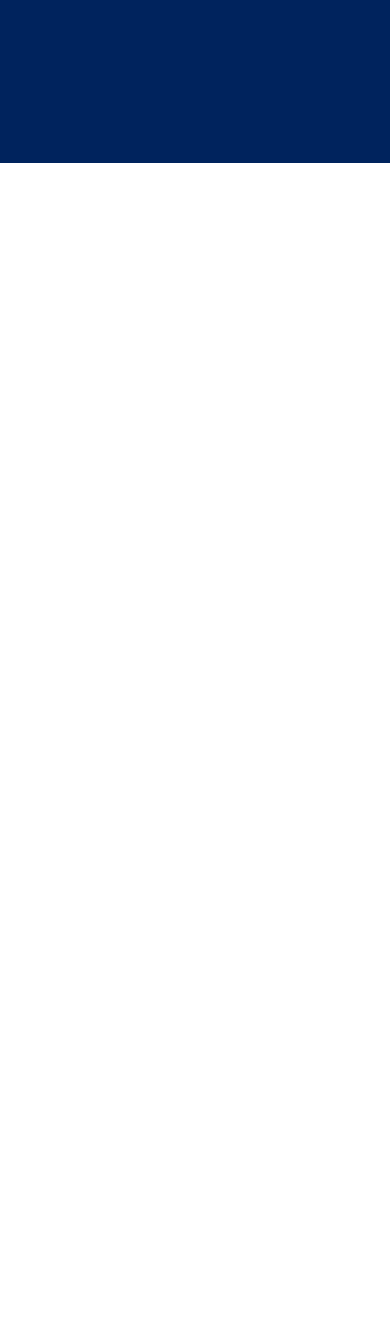
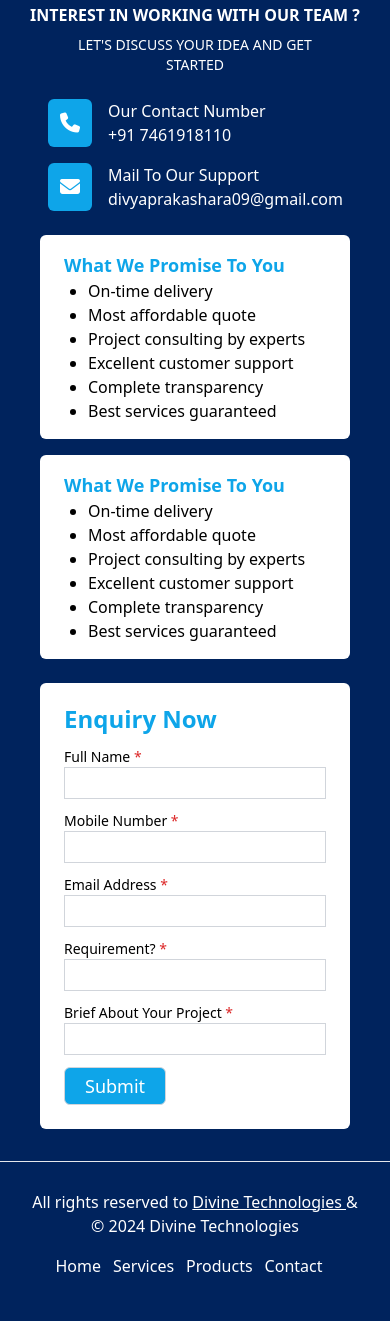
Before and after one commit to divyaprakash001/Divine_Technologies.github.io, a plain HTML site: page index.html in a window 390 px wide. Shown: the part 9121-10442 px from the top of the page. Before the commit the page ends 9284 px from the top, so only its background shows below. Drawn offline with nearby package versions, Linux system fonts and the light colour scheme.

Commit message:
creating footer section with responsiveness

```diff
--- a/index.html
+++ b/index.html
@@ -468,15 +468,116 @@
   </section>
 
 
-  <footer class="w-[full] bg-footer max-h-[500px] h-[200px]">
-    <h1 class="text-2xl text-center text-white">Yet to complete</h1>
-    <!-- <div class="w-[100%] bg-black h-[100%] absolute left-0 top-0 opacity-60 z-0"></div> -->
-    <!-- <div class="flex justify-between lg:flex-row md:flex-row sm:flex-col xs:flex-col py-10 px-20">
-      <div>1</div>
-      <div>2</div>
-      <div>3</div>
-      <div>4</div>
-    </div> -->
+  <footer class="w-[full] bg-footer h-auto pt-10 pb-10">
+    <div class="max-w-[1320px] px-6 pb-8 md:px-0 flex flex-col md:flex-row justify-between gap-6 mx-auto">
+      <div class="basis-[70%]">
+        <h2 class="text-md font-bold text-center md:text-3xl md:text-left text-white">INTEREST IN WORKING WITH OUR TEAM
+          ?</h2>
+        <p class="text-sm w-[70%] md:text-lg md:text-left mx-auto md:mx-0 mt-2 text-white text-center">LET'S DISCUSS
+          YOUR IDEA
+          AND GET
+          STARTED</p>
+
+        <div class="ml-6 mt-6 flex flex-col gap-4 ">
+          <div class="flex gap-4">
+            <div class="p-3 rounded-md bg-sky-500"><i class="fa-solid fa-phone fa-lg text-white"></i></div>
+            <div class="text-white">
+              <h3>Our Contact Number</h3>
+              <p>+91 7461918110</p>
+            </div>
+          </div>
+          <div class="flex gap-4">
+            <div class="p-3 rounded-md bg-sky-500"><i class="fa-solid fa-envelope fa-lg text-white"></i></div>
+            <div class="text-white">
+              <h3>Mail To Our Support</h3>
+              <a href="mailto: divyaprakashara09@gmail.com">divyaprakashara09@gmail.com</a>
+            </div>
+          </div>
+        </div>
+
+        <div class="flex flex-col gap-4 md:flex-row px-4 md:px-0 mt-6">
+          <div class="basis-[50%] bg-white px-6 py-4 rounded-md">
+            <h3 class="text-sky-500 text-lg  md:text-xl font-bold">What We Promise To You</h3>
+            <ul class="list-disc pl-6">
+              <li class="font-medium">On-time delivery</li>
+              <li class="font-medium">Most affordable quote</li>
+              <li class="font-medium">Project consulting by experts</li>
+              <li class="font-medium">Excellent customer support</li>
+              <li class="font-medium">Complete transparency</li>
+              <li class="font-medium">Best services guaranteed</li>
+            </ul>
+          </div>
+          <div class="basis-[50%] bg-white px-6 py-4 rounded-md">
+            <h3 class="text-sky-500 text-lg  md:text-xl font-bold">What We Promise To You</h3>
+            <ul class="list-disc pl-6">
+              <li class="font-medium">On-time delivery</li>
+              <li class="font-medium">Most affordable quote</li>
+              <li class="font-medium">Project consulting by experts</li>
+              <li class="font-medium">Excellent customer support</li>
+              <li class="font-medium">Complete transparency</li>
+              <li class="font-medium">Best services guaranteed</li>
+            </ul>
+          </div>
+        </div>
+
+
+      </div>
+
+      <div class="basis-[35%] px-4 md:px-0">
+        <div class="bg-white px-6 overflow-hidden pt-5 pb-6 rounded-md">
+          <h2 class="text-2xl text-sky-500 font-bold">Enquiry Now</h2>
+          <form action="">
+            <div class="mt-3">
+              <label class="block text-sm" for="full_name">Full Name <span class="text-red-600">*</span></label>
+              <input type="text" id="full_name" class="border border-gray-300 w-full h-8">
+            </div>
+            <div class="mt-3">
+              <label class="block text-sm" for="full_name">Mobile Number <span class="text-red-600">*</span></label>
+              <input type="text" id="full_name" class="border border-gray-300 w-full h-8">
+            </div>
+            <div class="mt-3">
+              <label class="block text-sm" for="full_name">Email Address <span class="text-red-600">*</span></label>
+              <input type="text" id="full_name" class="border border-gray-300 w-full h-8">
+            </div>
+            <div class="mt-3">
+              <label class="block text-sm" for="full_name">Requirement? <span class="text-red-600">*</span></label>
+              <input type="text" id="full_name" class="border border-gray-300 w-full h-8">
+            </div>
+            <div class="mt-3">
+              <label class="block text-sm" for="full_name">Brief About Your Project <span
+                  class="text-red-600">*</span></label>
+              <input type="text" id="full_name" class="border border-gray-300 w-full h-8">
+            </div>
+            <div class="mt-3">
+              <input type="button" id="button" value="Submit"
+                class="border border-gray-300 px-5 text-lg py-1 text-white font-medium rounded-md bg-sky-500">
+            </div>
+          </form>
+
+
+        </div>
+      </div>
+    </div>
+    <hr>
+    <div class="max-w-[1320px] flex flex-col md:flex-row justify-between items-center mx-auto px-6 md:p-0 py-6">
+      <p class="text-center md:text-left mt-1 text-white">All rights reserved to <a class="underline" href="index.html">
+          Divine
+          Technologies </a> &
+        &copy; 2024 Divine Technologies</p>
+      <div class="basis-[40%]">
+        <ul class="flex  justify-end items-center py-4 text-white">
+          <li class="me-3 transtion-all duration-300 hover:transition-transform hover:scale-110"><a href="">Home</a>
+          </li>
+          <li class="me-3 transtion-all duration-300 hover:transition-transform hover:scale-110"><a href="">Services</a>
+          </li>
+          <li class="me-3 transtion-all duration-300 hover:transition-transform hover:scale-110"><a href="">Products</a>
+          </li>
+          <li class="me-3 transtion-all duration-300 hover:transition-transform hover:scale-110"><a href="">Contact</a>
+          </li>
+        </ul>
+      </div>
+    </div>
+
   </footer>
 
   <div id="scrollToTop" title="Go To Top"
```
